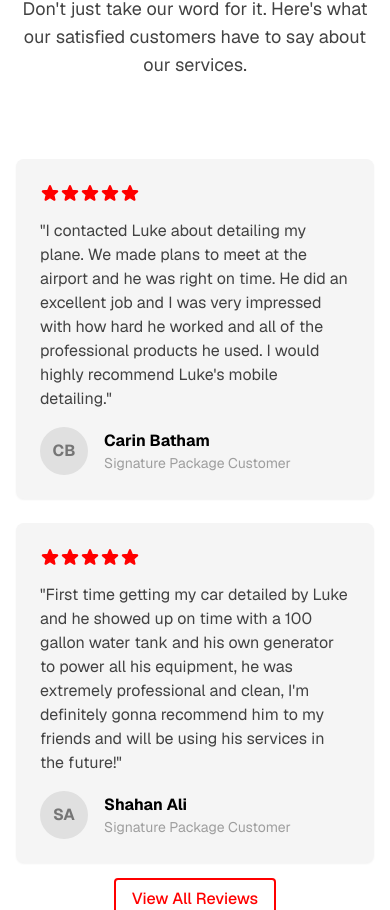
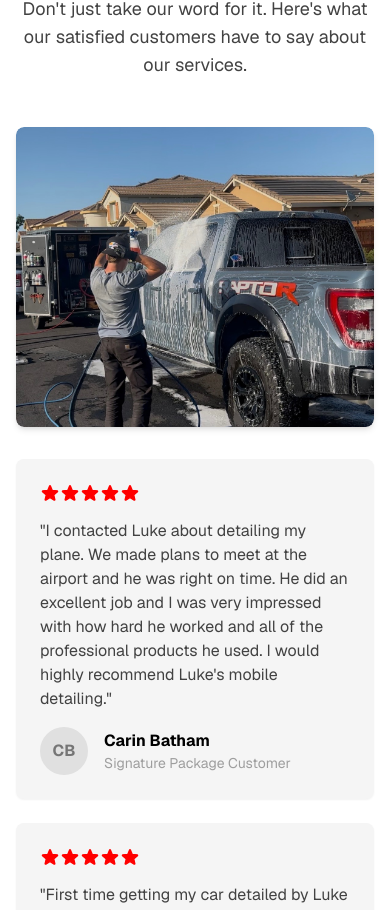
Before and after one commit to peymannaderi10/lukesmobiledetailingllc.com, a Next.js app: page / in a window 390 px wide. Shown: the part 3739-4649 px from the top of the page. Built offline with nearby package versions, Linux system fonts and the light colour scheme.

Commit message:
update to image visibility on website

```diff
--- a/src/app/page.tsx
+++ b/src/app/page.tsx
@@ -355,12 +355,14 @@ export default function Home() {
           <div className="flex flex-col md:flex-row gap-8 items-stretch">
             {/* Image on the left */}
             <div className="md:w-1/2 relative rounded-lg overflow-hidden shadow-md h-auto">
+              <div className="w-full h-[300px] md:h-full relative">
                 <Image
                   src="/Images/webPhotos/banner2.jpeg"
                   alt="Professional detailing service"
                   fill
                   className="object-cover rounded-lg"
                 />
+              </div>
             </div>
 
             {/* Testimonials on the right */}
```
Lines whose indentation alone changed are shown as unchanged.
